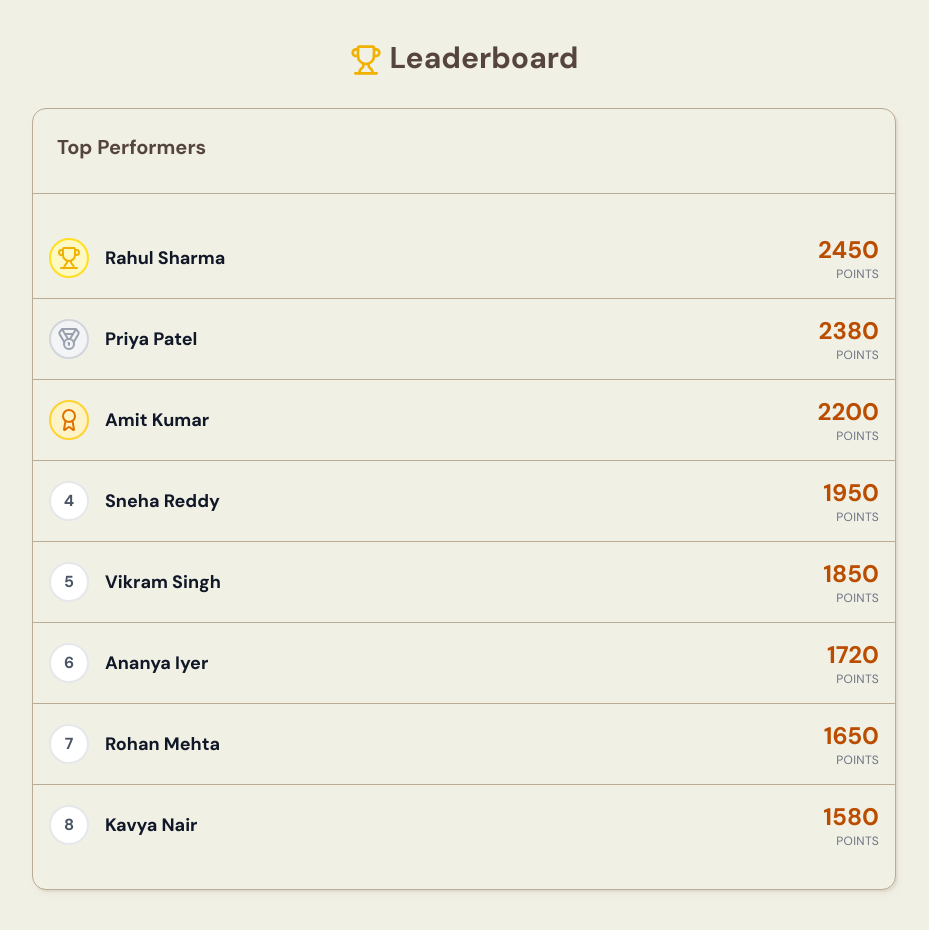
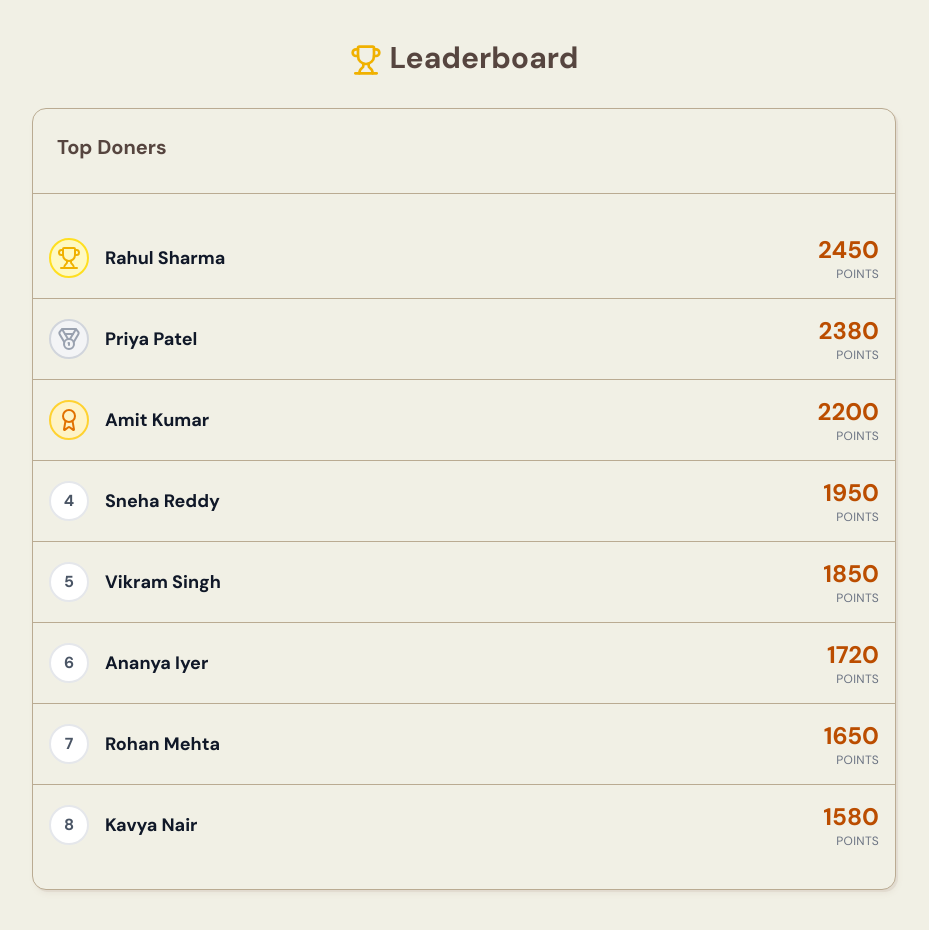
Before and after one commit to Adithyan19/ReGive, a React (Vite) app: page / in a window 1280 px wide. Shown: the part 1080-2010 px from the top of the page, without its empty margins (176-1105 px from the left). Built offline with nearby package versions, Linux system fonts and the light colour scheme; no server answers.

Commit message:
word changed

```diff
--- a/src/components/LeaderBoard.jsx
+++ b/src/components/LeaderBoard.jsx
@@ -44,7 +44,7 @@ export default function Leaderboard({ users = [] }) {
 
       <Card className="shadow-lg">
         <CardHeader className="bg-gradient-to-r border-b">
-          <CardTitle className="text-xl">Top Performers</CardTitle>
+          <CardTitle className="text-xl">Top Doners</CardTitle>
         </CardHeader>
         <CardContent className="p-0">
           <div className="divide-y">
```
